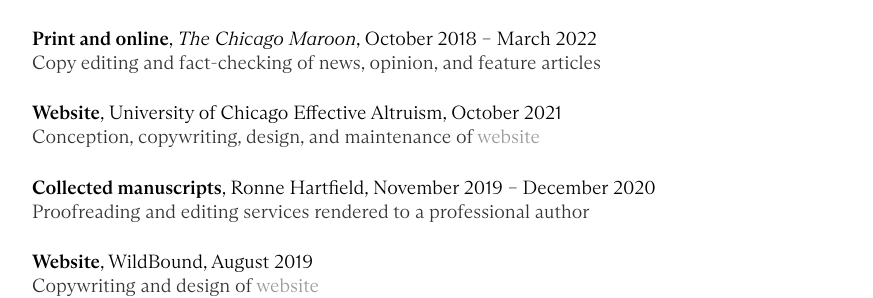
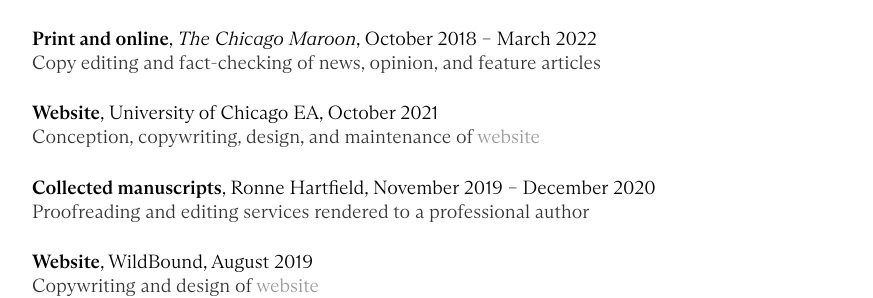
Before and after one commit to y-james-hu/y-james-hu.github.io, a Jekyll site: the page built from projects/index.html, in a window 1280 px wide and 900 px high, scrolled down 1513 px. Shown: the part 419-717 px from the top of the window, without its empty margins (160-1033 px from the left). Built offline with Jekyll 4.4.1, drawn with Linux system fonts in a browser that asks for light colours.

Commit message:
Update index.html

```diff
--- a/projects/index.html
+++ b/projects/index.html
@@ -61,7 +61,7 @@
       <h4 style="margin-left: 0px">Print and online<span style="font-weight:normal">, <em>The Chicago Maroon</em>, October 2018 – March 2022</span></h4>
       <p style="margin-left: 0px">Copy editing and fact-checking of news, opinion, and feature articles</p>
 
-      <h4 style="margin-left: 0px">Website<span style="font-weight:normal">, University of Chicago Effective Altruism, October 2021</span></h4>
+      <h4 style="margin-left: 0px">Website<span style="font-weight:normal">, University of Chicago EA, October 2021</span></h4>
       <p style="margin-left: 0px">Conception, copywriting, design, and maintenance of <a href="https://www.uchicagoea.org/">website</a></p>
 
       <h4 style="margin-left: 0px">Collected manuscripts<span style="font-weight:normal">, Ronne Hartfield, November 2019 – December 2020</span></h4>
```
